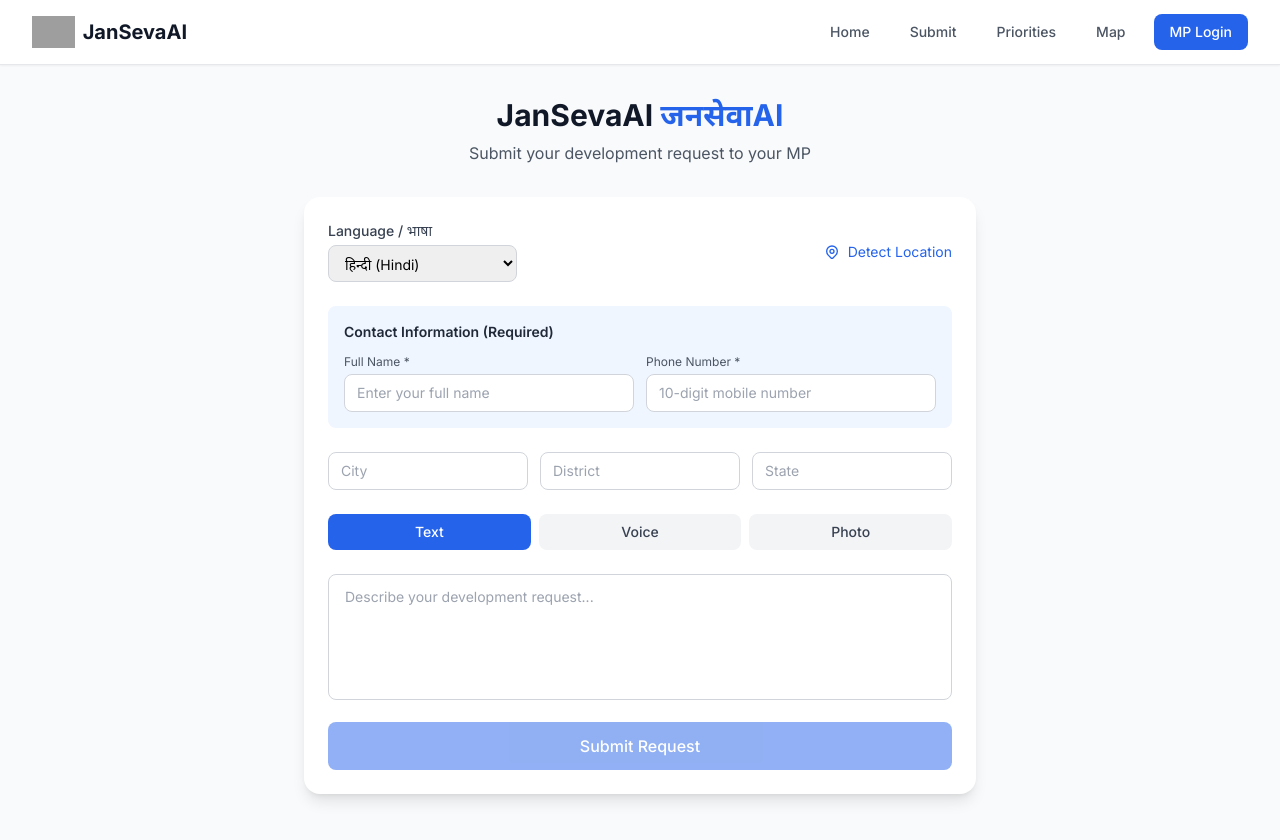
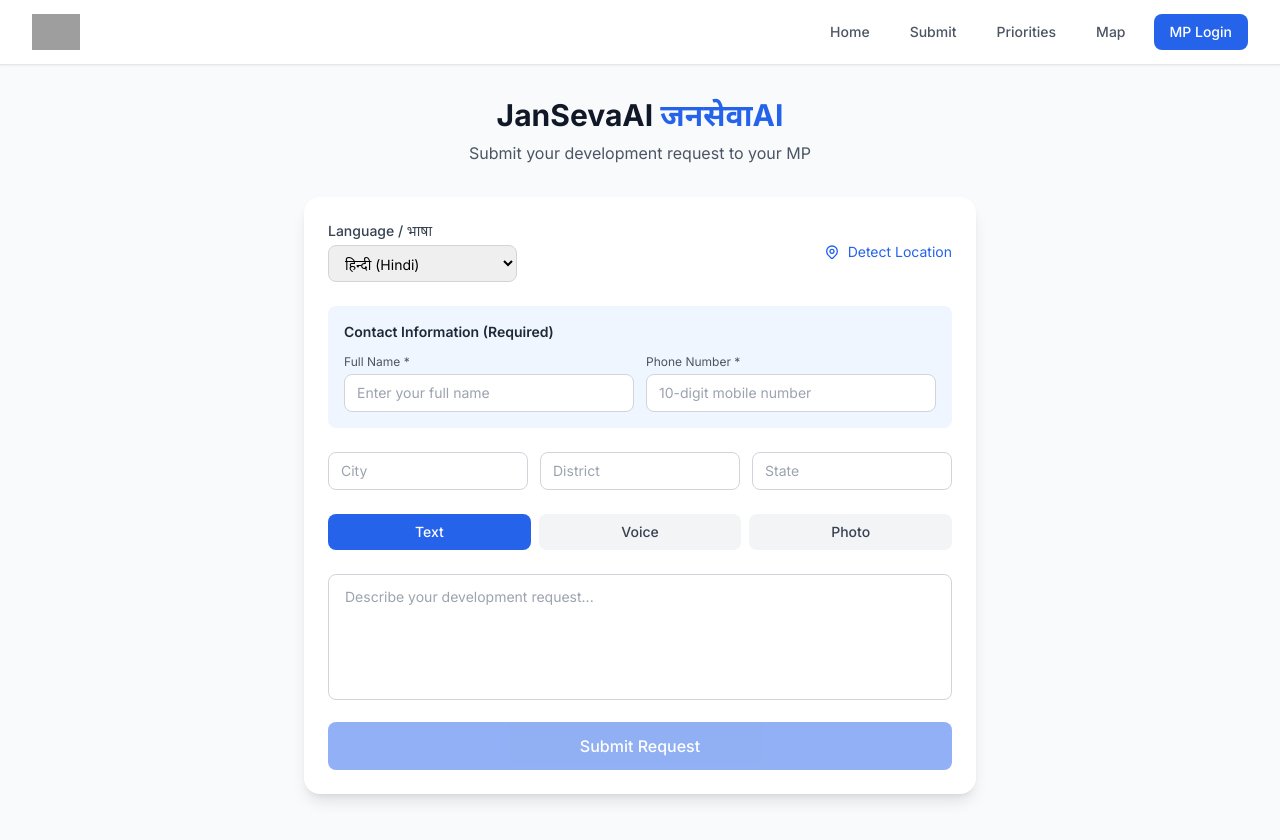
Before and after one commit to DangerRohit84/JanSevaAI, a React (Vite) app in the folder frontend/: page /submit in a window 1280 px wide. Shown: the top 840 px of the page. Built offline with nearby package versions, Linux system fonts and the light colour scheme; grey boxes are pictures that could not be loaded.

Commit message:
fix: centered logo on home, removed text from nav, matching gradient background

```diff
--- a/frontend/src/App.jsx
+++ b/frontend/src/App.jsx
@@ -20,9 +20,8 @@ function AppContent() {
           <div className="max-w-7xl mx-auto px-4 sm:px-6 lg:px-8">
             <div className="flex justify-between h-16">
               <div className="flex items-center">
-                <Link to="/" className="flex items-center space-x-2">
-                  <img src="/logo.png" alt="JanSevaAI" className="h-8 w-auto object-contain" />
-                  <span className="text-xl font-bold text-gray-900">JanSevaAI</span>
+                <Link to="/" className="flex items-center">
+                  <img src="/logo.png" alt="JanSevaAI" className="h-9 w-auto object-contain" />
                 </Link>
               </div>
               <div className="flex items-center space-x-4">
--- a/frontend/src/components/LandingPage.jsx
+++ b/frontend/src/components/LandingPage.jsx
@@ -59,24 +59,24 @@ export default function LandingPage() {
     <div>
       {/* Hero Section */}
       <div style={{
-        background: 'linear-gradient(135deg, #1e3a5f 0%, #0d9488 50%, #1e3a5f 100%)',
-        padding: '80px 24px 60px',
+        background: 'linear-gradient(180deg, #1e3a5f 0%, #0d9488 100%)',
+        padding: '100px 24px 80px',
         position: 'relative',
         overflow: 'hidden',
       }}>
         <div style={{
           position: 'absolute', top: 0, left: 0, right: 0, bottom: 0,
-          background: 'radial-gradient(circle at 20% 50%, rgba(59,130,246,0.15) 0%, transparent 50%), radial-gradient(circle at 80% 20%, rgba(147,51,234,0.1) 0%, transparent 50%)',
+          background: 'radial-gradient(circle at 50% 50%, rgba(13,148,136,0.3) 0%, transparent 60%)',
         }}></div>
         <div style={{ maxWidth: '900px', margin: '0 auto', position: 'relative', zIndex: 1, textAlign: 'center' }}>
-          <div style={{ display: 'inline-block', padding: '6px 16px', background: 'rgba(255,255,255,0.1)', borderRadius: '20px', marginBottom: '24px', fontSize: '13px', color: '#93c5fd', letterSpacing: '1px' }}>
+          <img src="/logo.png" alt="JanSevaAI" style={{ height: '140px', width: 'auto', objectFit: 'contain', marginBottom: '24px' }} />
+          <div style={{ display: 'inline-block', padding: '6px 16px', background: 'rgba(255,255,255,0.15)', borderRadius: '20px', marginBottom: '24px', fontSize: '13px', color: '#fff', letterSpacing: '1px' }}>
             POWERED BY GOOGLE AI
           </div>
-          <img src="/logo.png" alt="JanSevaAI" style={{ height: '100px', width: 'auto', objectFit: 'contain', marginBottom: '16px' }} />
-          <p style={{ fontSize: '22px', color: '#93c5fd', marginBottom: '8px', fontWeight: 500 }}>
+          <p style={{ fontSize: '24px', color: '#fff', marginBottom: '8px', fontWeight: 600 }}>
             जनसेवाAI — Your Voice, Your Development
           </p>
-          <p style={{ fontSize: '16px', color: '#94a3b8', maxWidth: '600px', margin: '0 auto 40px', lineHeight: 1.6 }}>
+          <p style={{ fontSize: '16px', color: '#e0f2fe', maxWidth: '600px', margin: '0 auto 40px', lineHeight: 1.6 }}>
             AI-powered platform that consolidates citizen development requests into priority-ranked recommendations for MPs. Speak in any language — we listen.
           </p>
           <div style={{ display: 'flex', gap: '16px', justifyContent: 'center', flexWrap: 'wrap' }}>
```
